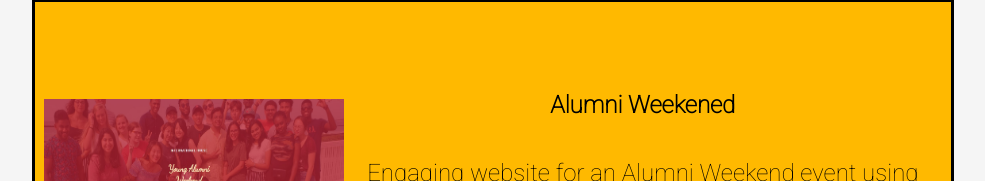
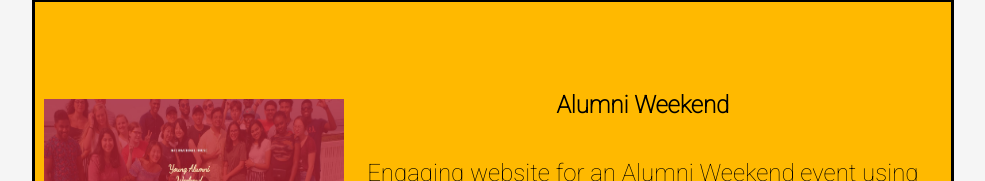
Before and after one commit to SushantChhetry/visual-portfolio, a Next.js app in the folder portfolio-app/: page /portfolio in a window 1280 px wide. Shown: the part 292-473 px from the top of the page, without its empty margins (32-1017 px from the left). Built offline with nearby package versions, Linux system fonts and the light colour scheme.

Commit message:
Fix: typo project title

```diff
--- a/portfolio-app/src/pages/portfolio.js
+++ b/portfolio-app/src/pages/portfolio.js
@@ -13,7 +13,7 @@ const projects = [
   {
     id: 1,
     image: "/alumni-weekend.jpg",
-    title: "Alumni Weekened",
+    title: "Alumni Weekend",
     description: "Engaging website for an Alumni Weekend event using Next.js",
     technologies: [
       <TbBrandNextjs size={26} />,
```
